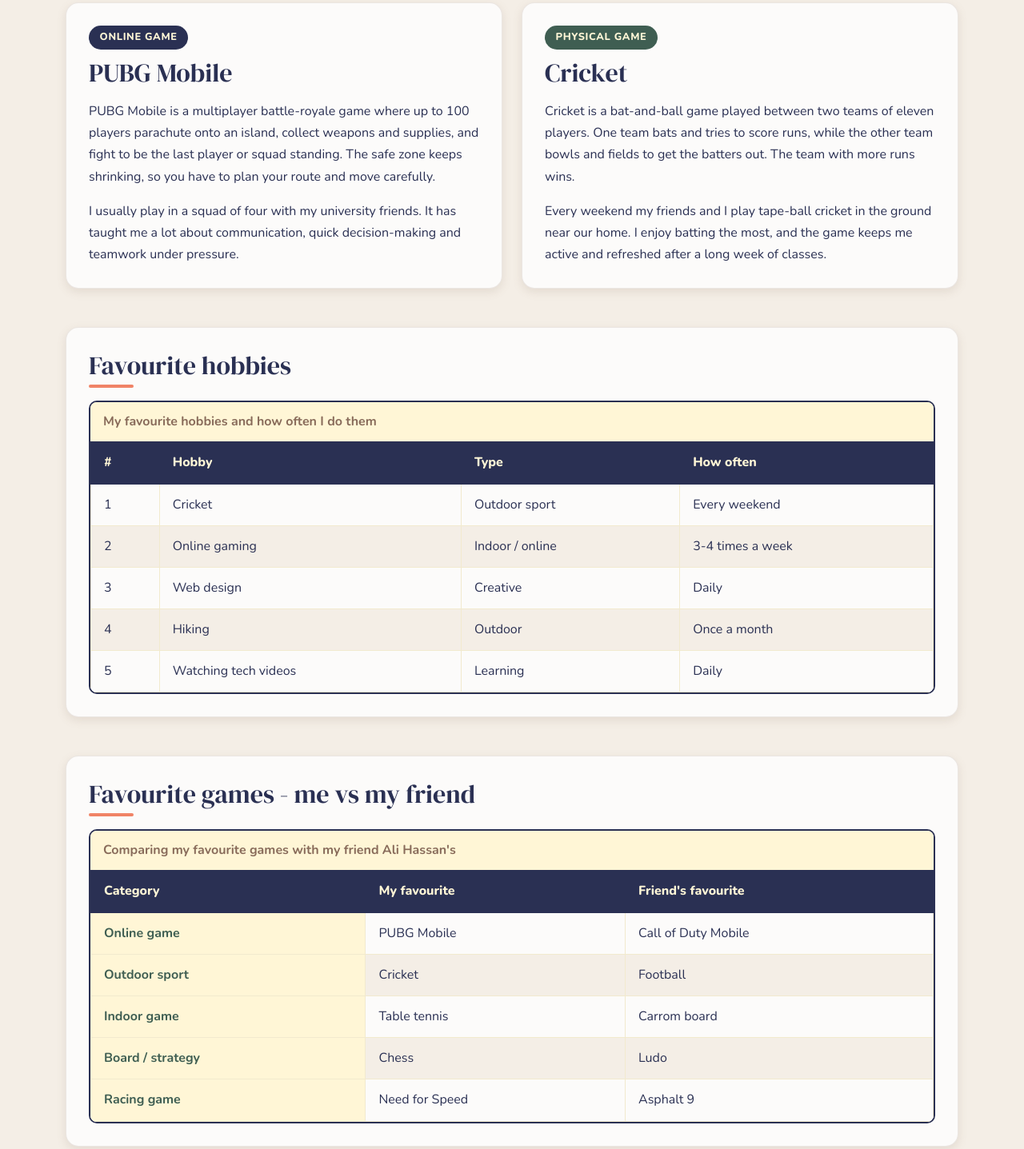
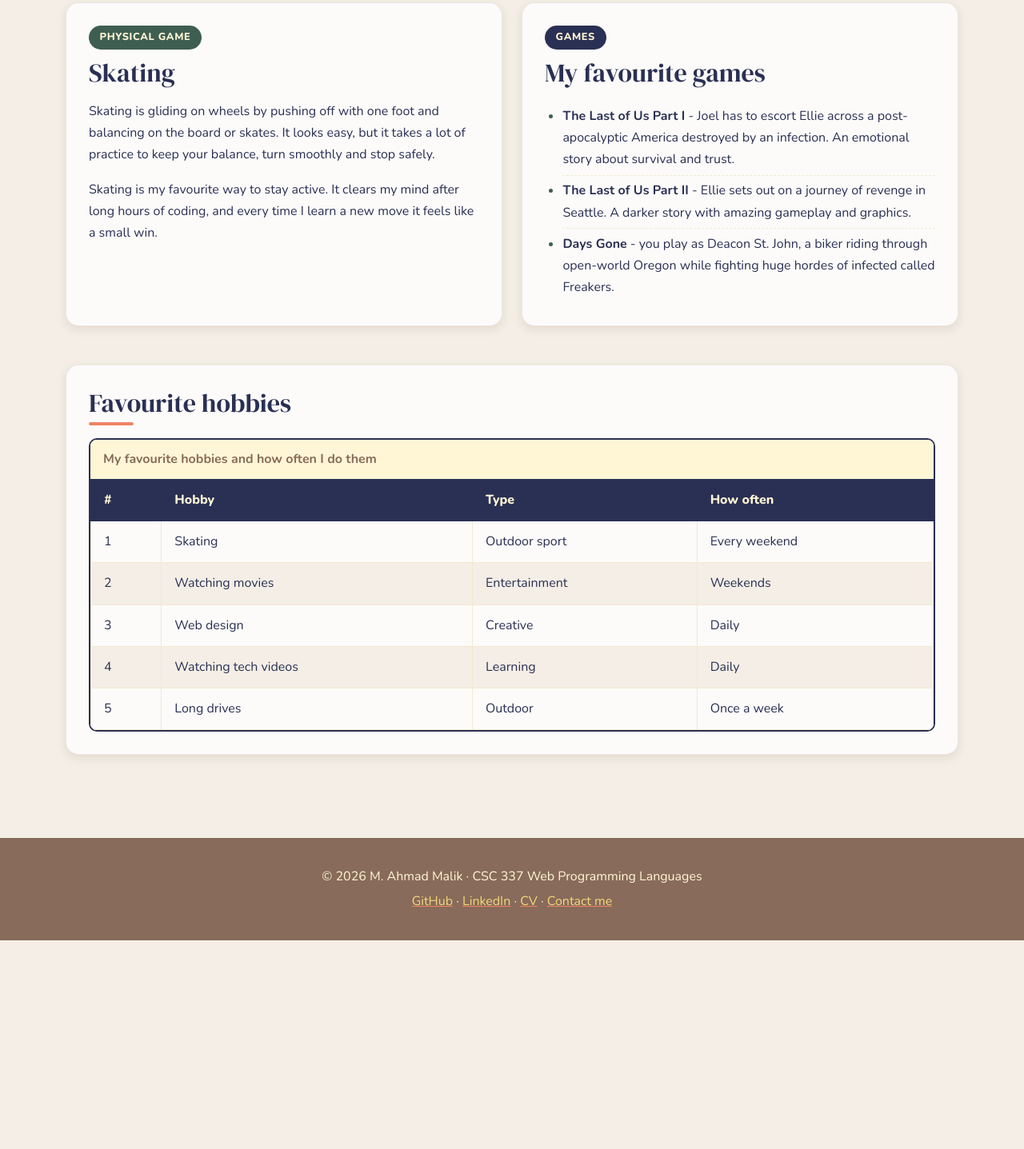
Before and after one commit to AHMADMALIK1376/webengneringclassportfolio, a plain HTML site: page hobbies.html in a window 1280 px wide. Shown: the part 713-2150 px from the top of the page at 80% size. After the commit the page ends 1889 px from the top, so only its background shows below. Drawn offline with nearby package versions, Linux system fonts and the light colour scheme.

Commit message:
Update hobbies with skating, movies and favourite video games

```diff
--- a/hobbies.html
+++ b/hobbies.html
@@ -3,8 +3,8 @@
 <head>
   <meta charset="UTF-8">
   <meta name="viewport" content="width=device-width, initial-scale=1">
-  <meta name="description" content="Hobbies of M. Ahmad Malik - favourite activities, an online game, a physical game and favourite games compared with a friend.">
-  <meta name="keywords" content="hobbies, cricket, PUBG Mobile, games, portfolio">
+  <meta name="description" content="Hobbies of M. Ahmad Malik - skating, movies, web design and favourite video games.">
+  <meta name="keywords" content="hobbies, skating, movies, The Last of Us, Days Gone, portfolio">
   <meta name="author" content="M. Ahmad Malik">
   <meta name="theme-color" content="#2A3053">
   <title>Hobbies | M. Ahmad Malik - Portfolio</title>
@@ -36,7 +36,7 @@
     <section class="container page-banner">
       <span class="eyebrow">Life outside the classroom</span>
       <h1 id="page-title">My Hobbies</h1>
-      <p>What I do when I'm not writing code - from weekend cricket matches to late-night online games with friends.</p>
+      <p>What I do when I'm not writing code - from skating and movies to story-driven video games.</p>
     </section>
 
     <div class="container section-block">
@@ -45,8 +45,8 @@
           <div class="panel">
             <h2 class="section-title">Top hobbies, ranked</h2>
             <ol class="styled-list">
-              <li>Playing cricket on weekends</li>
-              <li>Playing online games with friends</li>
+              <li>Skating</li>
+              <li>Watching movies</li>
               <li>Designing and building small websites</li>
               <li>Watching tech and programming videos</li>
               <li>Going on long drives around Islamabad</li>
@@ -58,7 +58,7 @@
             <h2 class="section-title">Things I enjoy</h2>
             <ul class="styled-list">
               <li>Trying out new web design ideas</li>
-              <li>Watching live cricket matches</li>
+              <li>Playing story-driven video games</li>
               <li>Hiking the Margalla Hills trails</li>
               <li>Reading about new technology</li>
               <li>Spending time with family and friends</li>
@@ -72,23 +72,26 @@
       <div class="row g-4">
         <article class="col-md-6">
           <div class="panel game-card">
-            <span class="game-tag game-tag--online">Online game</span>
-            <h2>PUBG Mobile</h2>
-            <p>PUBG Mobile is a multiplayer battle-royale game where up to 100 players parachute onto an island, collect
-              weapons and supplies, and fight to be the last player or squad standing. The safe zone keeps shrinking, so you
-              have to plan your route and move carefully.</p>
-            <p class="mb-0">I usually play in a squad of four with my university friends. It has taught me a lot about
-              communication, quick decision-making and teamwork under pressure.</p>
+            <span class="game-tag game-tag--physical">Physical game</span>
+            <h2>Skating</h2>
+            <p>Skating is gliding on wheels by pushing off with one foot and balancing on the board or skates. It looks easy,
+              but it takes a lot of practice to keep your balance, turn smoothly and stop safely.</p>
+            <p class="mb-0">Skating is my favourite way to stay active. It clears my mind after long hours of coding, and
+              every time I learn a new move it feels like a small win.</p>
           </div>
         </article>
         <article class="col-md-6">
           <div class="panel game-card">
-            <span class="game-tag game-tag--physical">Physical game</span>
-            <h2>Cricket</h2>
-            <p>Cricket is a bat-and-ball game played between two teams of eleven players. One team bats and tries to score
-              runs, while the other team bowls and fields to get the batters out. The team with more runs wins.</p>
-            <p class="mb-0">Every weekend my friends and I play tape-ball cricket in the ground near our home. I enjoy
-              batting the most, and the game keeps me active and refreshed after a long week of classes.</p>
+            <span class="game-tag game-tag--online">Games</span>
+            <h2>My favourite games</h2>
+            <ul class="styled-list">
+              <li><strong>The Last of Us Part I</strong> - Joel has to escort Ellie across a post-apocalyptic America
+                destroyed by an infection. An emotional story about survival and trust.</li>
+              <li><strong>The Last of Us Part II</strong> - Ellie sets out on a journey of revenge in Seattle. A darker
+                story with amazing gameplay and graphics.</li>
+              <li><strong>Days Gone</strong> - you play as Deacon St. John, a biker riding through open-world Oregon while
+                fighting huge hordes of infected called Freakers.</li>
+            </ul>
           </div>
         </article>
       </div>
@@ -111,15 +114,15 @@
             <tbody>
               <tr>
                 <td>1</td>
-                <td>Cricket</td>
+                <td>Skating</td>
                 <td>Outdoor sport</td>
                 <td>Every weekend</td>
               </tr>
               <tr>
                 <td>2</td>
-                <td>Online gaming</td>
-                <td>Indoor / online</td>
-                <td>3-4 times a week</td>
+                <td>Watching movies</td>
+                <td>Entertainment</td>
+                <td>Weekends</td>
               </tr>
               <tr>
                 <td>3</td>
@@ -129,15 +132,15 @@
               </tr>
               <tr>
                 <td>4</td>
-                <td>Hiking</td>
-                <td>Outdoor</td>
-                <td>Once a month</td>
+                <td>Watching tech videos</td>
+                <td>Learning</td>
+                <td>Daily</td>
               </tr>
               <tr>
                 <td>5</td>
-                <td>Watching tech videos</td>
-                <td>Learning</td>
-                <td>Daily</td>
+                <td>Long drives</td>
+                <td>Outdoor</td>
+                <td>Once a week</td>
               </tr>
             </tbody>
           </table>
@@ -145,50 +148,6 @@
       </div>
     </section>
 
-    <section class="container section-block">
-      <div class="panel">
-        <h2 id="games-table-title" class="section-title">Favourite games - me vs my friend</h2>
-        <div class="table-wrap">
-          <table class="styled-table">
-            <caption>Comparing my favourite games with my friend Ali Hassan's</caption>
-            <thead>
-              <tr>
-                <th scope="col">Category</th>
-                <th scope="col">My favourite</th>
-                <th scope="col">Friend's favourite</th>
-              </tr>
-            </thead>
-            <tbody>
-              <tr>
-                <th scope="row">Online game</th>
-                <td>PUBG Mobile</td>
-                <td>Call of Duty Mobile</td>
-              </tr>
-              <tr>
-                <th scope="row">Outdoor sport</th>
-                <td>Cricket</td>
-                <td>Football</td>
-              </tr>
-              <tr>
-                <th scope="row">Indoor game</th>
-                <td>Table tennis</td>
-                <td>Carrom board</td>
-              </tr>
-              <tr>
-                <th scope="row">Board / strategy</th>
-                <td>Chess</td>
-                <td>Ludo</td>
-              </tr>
-              <tr>
-                <th scope="row">Racing game</th>
-                <td>Need for Speed</td>
-                <td>Asphalt 9</td>
-              </tr>
-            </tbody>
-          </table>
-        </div>
-      </div>
-    </section>
   </main>
 
   <footer class="site-footer">
```
